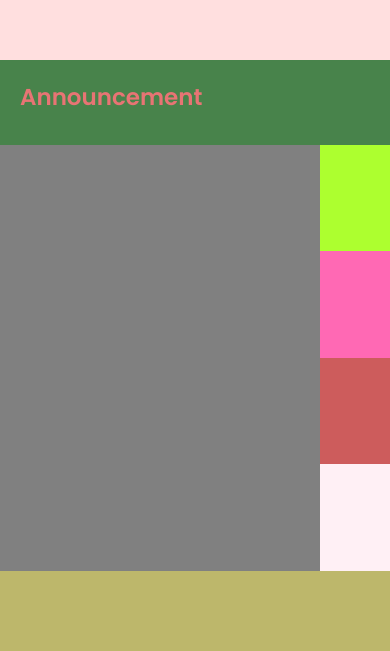
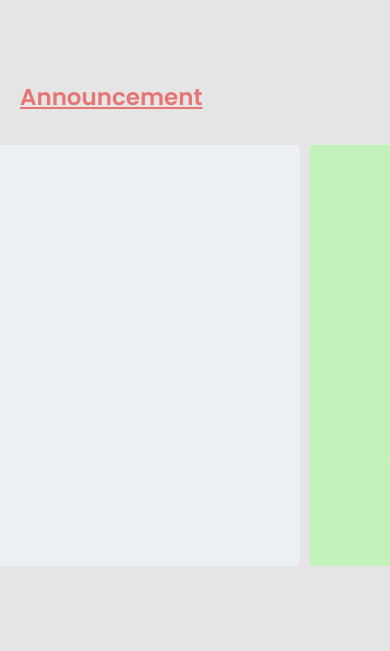
Before and after one commit to MSM74588/DpsAPP-test-1, a plain HTML site: page index.html in a window 390 px wide. Shown: the part 193-844 px from the top of the page. Drawn offline with Linux system fonts and the light colour scheme.

Commit message:
Updated Layout

```diff
--- a/app.css
+++ b/app.css
@@ -9,6 +9,7 @@ html,
 body {
   -webkit-tap-highlight-color: rgba(0, 0, 0, 0);
   -webkit-tap-highlight-color: transparent;
+  background-color: var(--bg);
 }
 
 a, a:active, a:any-link ,a:checked{
@@ -23,6 +24,9 @@ a, a:active, a:any-link ,a:checked{
   --textred: #e87474;
   --textgreen: #48834b;
   --buttonbg: #444444;
+  --notice-inner: #ECF0F2;
+  --icon-column: #C2F1BA;
+  --bg: #E5E5E5;
 }
 
 .grid-container{
@@ -40,6 +44,10 @@ a, a:active, a:any-link ,a:checked{
 
 /* For desktop ////////////////////////////////////////////////////////////////*/
 
+.announcement > a {
+  text-decoration-line:underline;
+  text-decoration-color: var(--textred);
+}
 
 .grid-container {
   display: grid;
@@ -154,6 +162,10 @@ a, a:active, a:any-link ,a:checked{
   line-height: 35px;
 }
 
+
+
+
+
 /* ##############    MOBILE LAYOUT   ################ */
 @media only screen and (max-width: 600px) {
 .schooltext{
@@ -175,7 +187,7 @@ a, a:active, a:any-link ,a:checked{
 
     display: grid;
     grid-template-columns: 1fr;
-    grid-template-rows: 10% 20% 10% 1fr 80px;
+    grid-template-rows: 10% 20% 10% 1fr 85px;
     gap: 0px 0px;
     grid-template-areas:
       "title"
@@ -196,27 +208,23 @@ a, a:active, a:any-link ,a:checked{
 
   .schoolname {
     grid-area: schoolname;
-    background: #c2f1ba;
   }
 
   .menu {
     grid-area: menu;
-    background: #e87474;
   }
 
   .student {
     grid-area: student;
-    background: #ffdfdf;
   }
 
   .announcement {
     grid-area: announcement;
-    background-color: #48834b;
   }
 
   .notice {
     display: grid;
-    grid-template-columns: 3fr 70px;
+    grid-template-columns: 3fr 80px;
     grid-template-rows: 1fr 1fr 1fr 1fr;
     gap: 0px 0px;
     grid-template-areas:
@@ -225,32 +233,40 @@ a, a:active, a:any-link ,a:checked{
       "notice-inner events"
       "notice-inner fees";
     grid-area: notice;
-    background-color: antiquewhite;
+
   }
 
   .report {
     grid-area: report;
-    background-color: greenyellow;
+    border-radius: 3.54571px 0px 0px 0px;
+    background-color: var(--icon-column);
+
   }
 
   .question {
     grid-area: question;
-    background-color: hotpink;
+    background-color: var(--icon-column);
+
   }
 
   .events {
     grid-area: events;
-    background-color: indianred;
+    background-color: var(--icon-column);
+
   }
 
   .fees {
     grid-area: fees;
-    background-color: lavenderblush;
+    background-color: var(--icon-column);
+    border-radius: 0px 3.54571px 0px 0px;
+
   }
 
   .notice-inner {
     grid-area: notice-inner;
-    background-color: gray;
+    background-color: var(--notice-inner);
+    border-radius: 0px 3.54571px 3.54571px 0px;
+    margin-right: 10px;
   }
 
   .buttons {
@@ -260,7 +276,6 @@ a, a:active, a:any-link ,a:checked{
     gap: 0px 0px;
     grid-template-areas: ". .";
     grid-area: buttons;
-    background-color: darkkhaki;
   }
 }
 
```
